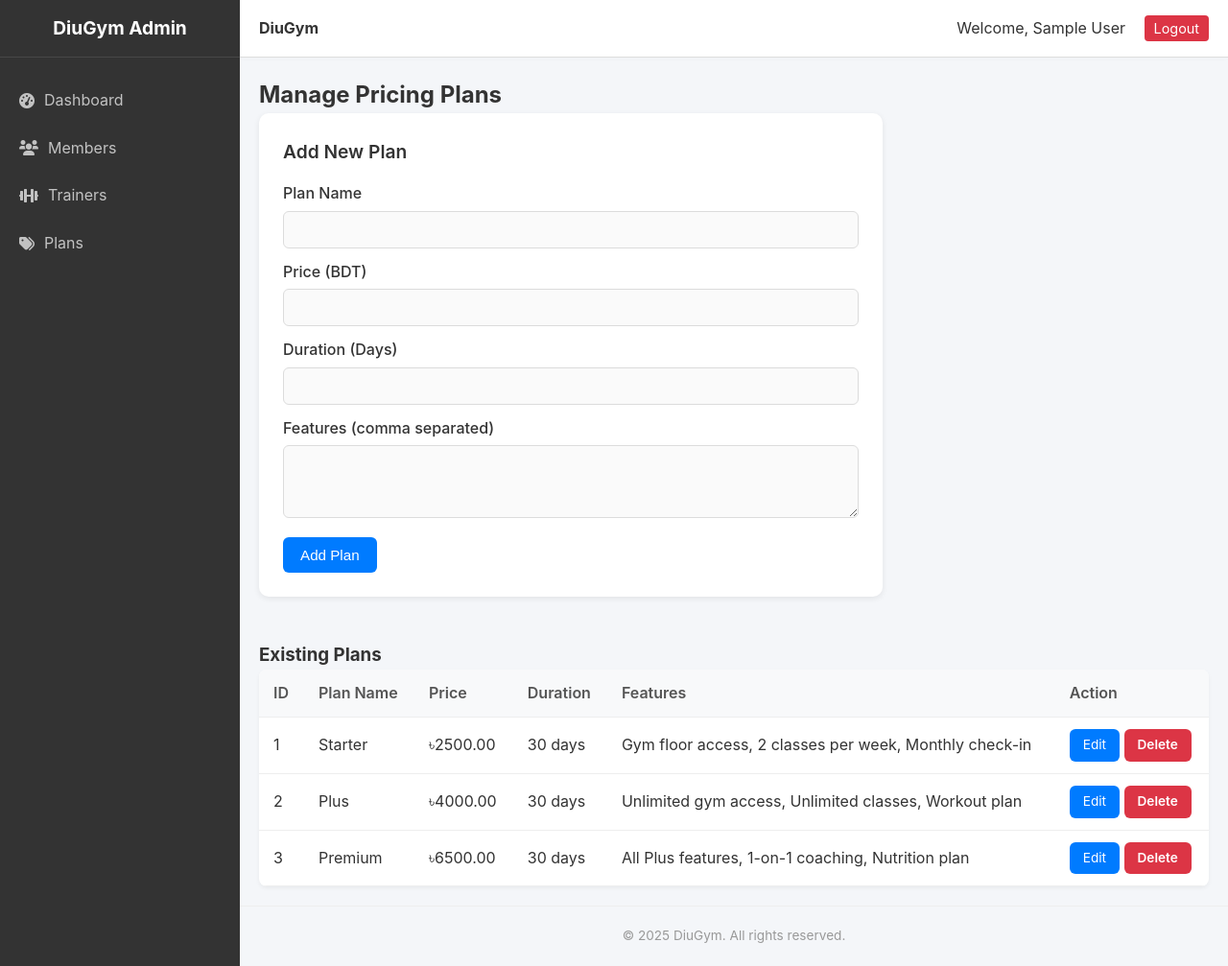
After one commit to shouvikofficial/web-engineering-project, a PHP site: page /dashboards/admin/pricing_plans.php in a window 1280 px wide. The commit adds this page. Shown: the whole page at 96% size. Run offline with PHP 8.4, Linux system fonts and the light colour scheme; the visitor is signed in with stand-in values (Sample User, id 1); data comes from the database, SQL or seed files in the repository.

Commit message:
add plan option in dashboard

```diff
--- a/assets/css/dashboard.css
+++ b/assets/css/dashboard.css
@@ -214,3 +214,162 @@ th {
 }
 .status-active { background: #d4edda; color: #155724; }
 .status-inactive { background: #f8d7da; color: #721c24; }
+
+
+/* ============================================
+   PRICING PAGE — ISOLATED COMPONENT STYLES
+   Only affects pages wrapped with <div class="pricing-page">
+   ============================================ */
+
+/* EDIT BUTTON */
+.pricing-page .btn-edit {
+    background-color: #007bff;
+    color: #fff !important;
+    padding: 6px 14px;
+    border-radius: 6px;
+    font-size: 0.85rem;
+    text-decoration: none !important;
+    display: inline-block;
+    transition: 0.2s ease;
+}
+
+.pricing-page .btn-edit:hover {
+    background-color: #005dc1;
+}
+
+/* DELETE BUTTON */
+.pricing-page .btn-delete {
+    background-color: #dc3545;
+    color: #fff !important;
+    padding: 6px 14px;
+    border-radius: 6px;
+    font-size: 0.85rem;
+    text-decoration: none !important;
+    display: inline-block;
+    transition: 0.2s ease;
+}
+
+.pricing-page .btn-delete:hover {
+    background-color: #b02a37;
+}
+
+/* FORM CARD */
+.pricing-page .form-card {
+    background: #ffffff;
+    padding: 25px;
+    border-radius: 10px;
+    box-shadow: 0 2px 6px rgba(0,0,0,0.08);
+    max-width: 650px;
+    margin-bottom: 20px;
+}
+
+/* Form Title */
+.pricing-page .form-card h3 {
+    margin-top: 0;
+    margin-bottom: 15px;
+    font-size: 1.2rem;
+    font-weight: 600;
+}
+
+/* Form Labels */
+.pricing-page .form-card label {
+    font-weight: 500;
+    margin-bottom: 5px;
+    display: block;
+}
+
+/* Form Inputs */
+.pricing-page .form-card input,
+.pricing-page .form-card textarea {
+    width: 100%;
+    padding: 10px;
+    border: 1px solid #dcdcdc;
+    border-radius: 6px;
+    margin-bottom: 12px;
+    font-size: 0.95rem;
+    background: #fafafa;
+}
+
+/* Textarea resizing */
+.pricing-page .form-card textarea {
+    resize: vertical;
+}
+
+/* Submit Button */
+.pricing-page .form-card .btn-primary {
+    background-color: #007bff;
+    color: #fff !important;
+    padding: 10px 18px;
+    border: none;
+    border-radius: 6px;
+    cursor: pointer;
+    font-size: 0.95rem;
+    transition: 0.2s ease;
+    display: inline-block;
+}
+
+.pricing-page .form-card .btn-primary:hover {
+    background-color: #005dc1;
+}
+
+
+/* ====================================================
+   EDIT PLAN PAGE — ISOLATED STYLES (NO CONFLICTS)
+   ==================================================== */
+
+.edit-plan-page {
+    max-width: 700px;
+    background: #ffffff;
+    padding: 25px 30px;
+    border-radius: 12px;
+    box-shadow: 0 2px 6px rgba(0,0,0,0.08);
+    margin-top: 20px;
+}
+
+.edit-form-card label {
+    font-weight: 600;
+    margin-bottom: 6px;
+    display: block;
+    color: #333;
+}
+
+.edit-form-card input,
+.edit-form-card textarea {
+    width: 100%;
+    padding: 12px;
+    border: 1px solid #dcdcdc;
+    border-radius: 6px;
+    margin-bottom: 15px;
+    font-size: 0.95rem;
+    background: #fafafa;
+    transition: 0.2s ease;
+}
+
+.edit-form-card input:focus,
+.edit-form-card textarea:focus {
+    border-color: #0d6efd;
+    background: #fff;
+    outline: none;
+}
+
+.edit-form-card textarea {
+    resize: vertical;
+}
+
+/* Update Button */
+.btn-update {
+    background-color: #0d6efd;
+    color: #fff !important;
+    border: none;
+    padding: 12px 18px;
+    font-size: 1rem;
+    font-weight: 500;
+    border-radius: 6px;
+    cursor: pointer;
+    display: inline-block;
+    transition: 0.2s ease;
+}
+
+.btn-update:hover {
+    background-color: #0a58ca;
+}
--- a/dashboards/admin/index.php
+++ b/dashboards/admin/index.php
@@ -51,6 +51,7 @@ include '../includes/header.php';
     <div style="display: flex; gap: 10px;">
         <a href="members.php" class="btn btn-primary">Manage Members</a>
         <a href="trainers.php" class="btn btn-primary">Manage Trainers</a>
+        <a href="pricing_plans.php" class="btn btn-primary">Manage Plans</a>
     </div>
 </div>
 
--- /dev/null
+++ b/dashboards/admin/pricing_plans.php
@@ -0,0 +1,113 @@
+<?php
+session_start();
+include '../../backend/connection.php';
+
+// Only admin access
+if (!isset($_SESSION['role']) || $_SESSION['role'] !== 'admin') {
+    header("Location: ../../login.php");
+    exit();
+}
+
+// Add plan
+$message = "";
+if (isset($_POST['add_plan'])) {
+    $name = $_POST['plan_name'];
+    $price = $_POST['price'];
+    $duration = $_POST['duration_days'];
+    $features = $_POST['features'];
+
+    $sql = "INSERT INTO pricing_plans (plan_name, price, duration_days, features)
+            VALUES ('$name', '$price', '$duration', '$features')";
+
+    if (mysqli_query($con, $sql)) {
+        $message = "<p style='color:green;'>Plan added successfully!</p>";
+    } else {
+        $message = "<p style='color:red;'>Error adding plan.</p>";
+    }
+}
+
+// Delete plan
+if (isset($_GET['delete'])) {
+    $id = intval($_GET['delete']);
+    mysqli_query($con, "DELETE FROM pricing_plans WHERE id = $id");
+    header("Location: pricing_plans.php");
+    exit();
+}
+?>
+
+<?php include '../includes/header.php'; ?>
+
+<!-- ISOLATED WRAPPER (Prevents CSS Conflicts) -->
+<div class="pricing-page">
+
+<h2>Manage Pricing Plans</h2>
+<?php echo $message; ?>
+
+<!-- ADD NEW PLAN -->
+<div class="form-card">
+    <h3>Add New Plan</h3>
+    <form method="POST">
+
+        <label>Plan Name</label>
+        <input type="text" name="plan_name" required>
+
+        <label>Price (BDT)</label>
+        <input type="number" name="price" step="0.01" required>
+
+        <label>Duration (Days)</label>
+        <input type="number" name="duration_days" required>
+
+        <label>Features (comma separated)</label>
+        <textarea name="features" rows="3"></textarea>
+
+        <button type="submit" name="add_plan" class="btn btn-primary">Add Plan</button>
+    </form>
+</div>
+
+<br>
+
+<!-- SHOW EXISTING PLANS -->
+<h3>Existing Plans</h3>
+<div class="table-responsive">
+<table>
+    <thead>
+        <tr>
+            <th>ID</th>
+            <th>Plan Name</th>
+            <th>Price</th>
+            <th>Duration</th>
+            <th>Features</th>
+            <th>Action</th>
+        </tr>
+    </thead>
+
+    <tbody>
+        <?php
+        $plans = mysqli_query($con, "SELECT * FROM pricing_plans");
+        while ($p = mysqli_fetch_assoc($plans)) {
+            echo "
+                <tr>
+                    <td>{$p['id']}</td>
+                    <td>{$p['plan_name']}</td>
+                    <td>৳{$p['price']}</td>
+                    <td>{$p['duration_days']} days</td>
+                    <td>{$p['features']}</td>
+                    <td>
+                        <a href='edit_plan.php?id={$p['id']}' class='btn-edit'>Edit</a>
+                        <a href='pricing_plans.php?delete={$p['id']}'
+                           class='btn-delete'
+                           onclick=\"return confirm('Are you sure you want to delete this plan?');\">
+                           Delete
+                        </a>
+                    </td>
+                </tr>
+            ";
+        }
+        ?>
+    </tbody>
+</table>
+</div>
+
+</div> <!-- end pricing-page wrapper -->
+
+<?php include '../includes/footer.php'; ?>
--- a/dashboards/includes/admin_sidebar.php
+++ b/dashboards/includes/admin_sidebar.php
@@ -7,6 +7,7 @@
             <li><a href="index.php"><i class="fas fa-tachometer-alt"></i> Dashboard</a></li>
             <li><a href="members.php"><i class="fas fa-users"></i> Members</a></li>
             <li><a href="trainers.php"><i class="fas fa-dumbbell"></i> Trainers</a></li>
+            <li><a href="pricing_plans.php"><i class="fas fa-tags"></i> Plans</a></li>
         </ul>
     </nav>
 </aside>
```
Also changed, not shown: dashboards/admin/edit_plan.php (added, +58 -0 lines).
